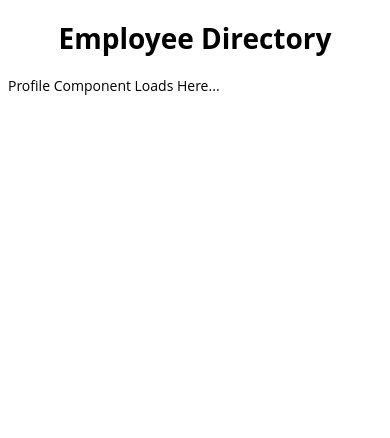
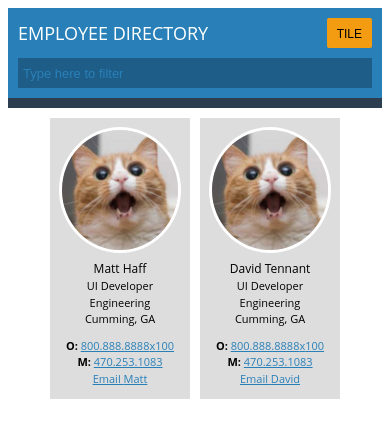
Before and after one commit to CWSites/employee-directory, a React (Create React App) app: page / in a window 390 px wide. Shown: the top 438 px of the page. Built offline with nearby package versions, Linux system fonts and the light colour scheme.

Commit message:
applying layout and styles

```diff
--- a/public/index.html
+++ b/public/index.html
@@ -8,6 +8,12 @@
 </head>
 
 <body>
+  <header>
+    <h1>Employee Directory</h1>
+    <button class="btn tile">Tile</button>
+    <button class="btn list">List</button>
+    <input type="text" class="filter" placeholder="Type here to filter" />
+  </header>
   <div id="main">
     <!-- This is where our React app will go -->
   </div>
--- a/src/components/App.js
+++ b/src/components/App.js
@@ -24,10 +24,9 @@
 
   render() {
     return(
-      <div>
-        <h1>Employee Directory</h1>
+      <section className="tiles">
         <Profile state={this.state} />
-      </div>
+      </section>
     )
   }
 }
--- a/src/components/Profile.js
+++ b/src/components/Profile.js
@@ -3,12 +3,49 @@
 class Profile extends React.Component {
 
   componentDidMount() {
-    console.log(this.props);
+    console.log('props', this.props);
   }
 
+  renderProfiles = (key) => {
+    let employee = this.props.state.employees;
+
+    return (
+      <div key={key} className="thumbnail">
+        <div className="picWrap">
+          <img src={employee[key].pic} className="primary" />
+        </div>
+        <span className="name">{employee[key].first} {employee[key].last}</span>
+        <div className="details animate-show">
+          <span className="title">{employee[key].title}</span>
+          <span className="department">{employee[key].department}</span>
+          <span className="location">{employee[key].location}</span>
+          <span className="divider"></span>
+          <span className="office">
+            <strong>O: </strong>
+            <a href="tel:{employee[key].office},{employee[key].office_ext}">
+              {employee[key].office}
+              <span className="extension">x{employee[key].office_ext}</span>
+            </a>
+          </span>
+          <span className="mobile">
+            <strong>M: </strong><a href="tel:{employee[key].mobile}">{employee[key].mobile}</a>
+          </span>
+          <span className="email">
+            <a href="mailto:{employee[key].email}">Email {employee[key].first}</a>
+          </span>
+        </div>
+      </div>
+    )
+  };
+
+
   render() {
+    let employees = (this.props.state.employees !== undefined ? this.props.state.employees : []);
+
     return(
-      <div>Profile Component Loads Here...</div>
+      <div>
+        {Object.keys(employees).map(this.renderProfiles)}
+      </div>
     )
   }
 }
--- a/src/css/style.css
+++ b/src/css/style.css
@@ -6,7 +6,6 @@
 }
 
 * {
-  -webkit-box-sizing: border-box;
   box-sizing: border-box;
 }
 
@@ -30,3 +29,208 @@
   clear: both;
   height: 0;
 }
+
+textarea, input, :focus {
+  outline-color: transparent;
+  outline-style: none;
+  outline: none; }
+
+header {
+  background: #2980b9;
+  color: white;
+  min-height: 90px;
+  padding: 0 20px;
+  border-bottom: 10px solid #2c3e50; }
+  header h1 {
+    margin: 0;
+    text-transform: uppercase;
+    font-size: 18px;
+    font-weight: normal;
+    line-height: 80px;
+    float: left; }
+  header button {
+    margin: 25px 0 0 10px;
+    text-transform: uppercase;
+    border: none;
+    background: #f39c12;
+    border-radius: 2px;
+    height: 30px;
+    padding: 5px 20px 3px;
+    float: right; }
+    header button:hover {
+      background: #e08e0b; }
+  header input {
+    height: 30px;
+    line-height: 30px;
+    margin: 25px 0 0;
+    padding: 3px 5px 2px;
+    font-size: 13px;
+    color: #2980b9;
+    width: 300px;
+    float: right;
+    border: none;
+    background: #1e5d87; }
+  header ::-webkit-input-placeholder {
+    color: #2980b9; }
+  header ::-moz-placeholder {
+    color: #2980b9; }
+  header :-ms-input-placeholder {
+    color: #2980b9; }
+
+section.tiles {
+  padding: 20px;
+  overflow: auto;
+  text-align: center; }
+  section.tiles .thumbnail {
+    width: 160px;
+    padding: 10px;
+    background: #ddd;
+    display: inline-block;
+    text-align: center;
+    margin: 0 5px 10px;
+    border: 2px solid #ddd;
+    cursor: pointer; }
+    section.tiles .thumbnail:hover, section.tiles .thumbnail:focus {
+      background: #ededed;
+      border-color: #f39c12; }
+    section.tiles .thumbnail.new {
+      background: #fad9a3; }
+    section.tiles .thumbnail.small .name {
+      font-size: 12px; }
+    section.tiles .thumbnail.smaller .name {
+      font-size: 11px; }
+    section.tiles .thumbnail .picWrap {
+      border-radius: 50%;
+      overflow: hidden;
+      width: 100%;
+      height: 140px;
+      margin: 10px auto 25px;
+      box-shadow: 0 0 0 3px white;
+      background-size: 140px;
+      background-repeat: no-repeat;
+      background-position: center center; }
+      section.tiles .thumbnail .picWrap:hover img {
+        display: none; }
+      section.tiles .thumbnail .picWrap img {
+        width: 140px;
+        min-height: 140px;
+        margin-left: -2px; }
+    section.tiles .thumbnail .details {
+      opacity: 1;
+      transition: opacity 0.4s, height 0;
+      height: auto;
+      overflow: hidden; }
+      section.tiles .thumbnail .details.ng-hide {
+        opacity: 0;
+        transition: opacity 0.4s, height 0 0.4s;
+        height: 0;
+        display: block !important; }
+    section.tiles .thumbnail span {
+      font-size: 13px;
+      line-height: 1.5em;
+      display: block; }
+      section.tiles .thumbnail span.name {
+        font-size: 14px; }
+      section.tiles .thumbnail span.title {
+        font-size: 12px; }
+      section.tiles .thumbnail span.divider {
+        height: 10px; }
+      section.tiles .thumbnail span.extension {
+        display: inline; }
+      section.tiles .thumbnail span a {
+        color: #2980b9; }
+
+section#list {
+  font-size: 14px; }
+  section#list table {
+    width: 100%;
+    border-collapse: collapse; }
+    section#list table thead tr th {
+      background: #2c3e50;
+      color: #ccc;
+      padding: 0 0 10px;
+      text-align: left;
+      cursor: pointer; }
+    section#list table td {
+      padding: 5px 0; }
+    section#list table tr:nth-child(odd) {
+      background: #ededed; }
+  section#list .picWrap {
+    border-radius: 50%;
+    overflow: hidden;
+    width: 40px;
+    height: 40px;
+    margin: 0 auto; }
+    section#list .picWrap img {
+      width: 40px; }
+
+@media (max-width: 730px) {
+  header {
+    overflow: auto;
+    padding: 10px; }
+    header h1 {
+      text-align: center;
+      line-height: 30px; }
+    header button {
+      margin-top: 0; }
+    header input {
+      margin: 10px auto 0;
+      float: none;
+      width: 100%; } }
+@media (max-width: 599px) {
+  section .thumbnail {
+    width: 200px; }
+    section .thumbnail .picWrap {
+      height: 180px; }
+      section .thumbnail .picWrap img {
+        width: 180px; }
+
+  section#list {
+    font-size: 14px; }
+    section#list table {
+      width: 100%; }
+      section#list table thead tr th {
+        background: #2c3e50;
+        color: #ccc;
+        padding: 0 5px 10px;
+        text-align: left; }
+      section#list table td {
+        padding: 5px; }
+      section#list table tr:nth-child(odd) {
+        background: #ededed; }
+      section#list table td.pic, section#list table td.title, section#list table td.email, section#list table th.pic, section#list table th.title, section#list table th.email {
+        display: none; } }
+@media (max-width: 464px) {
+  .btn.list {
+    display: none; }
+
+  header button {
+    padding: 5px 10px 3px;
+    font-size: 12px; }
+
+  section .thumbnail {
+    width: 300px; }
+    section .thumbnail .picWrap {
+      height: 280px; }
+      section .thumbnail .picWrap img {
+        width: 280px; }
+
+  section.tiles {
+    padding: 10px 0; }
+    section.tiles .thumbnail {
+      width: 140px;
+      min-height: 172px; }
+      section.tiles .thumbnail:nth-child(6) .name {
+        font-size: 10px; }
+      section.tiles .thumbnail .picWrap {
+        height: 120px;
+        margin: 0 auto 10px; }
+        section.tiles .thumbnail .picWrap img {
+          width: 120px;
+          min-height: 120px; }
+      section.tiles .thumbnail span {
+        font-size: 11px; }
+        section.tiles .thumbnail span.name {
+          font-size: 12px; }
+        section.tiles .thumbnail span.title {
+          font-size: 11px; } }
--- a/src/data/sample.js
+++ b/src/data/sample.js
@@ -14,6 +14,22 @@
     "pic": "img/cat-1.jpg",
     "hover": "img/cat-2.jpg",
     "class": ""
+  },
+  {
+    "first": "David",
+    "last": "Tennant",
+    "title": "UI Developer",
+    "department": "Engineering",
+    "start_date": "01/01/2010",
+    "type": "full-time", // full-time, part-time, contractor, intern
+    "office": "800.888.8888",
+    "office_ext": "100",
+    "mobile": "470.253.1083",
+    "email": "matt.haff@gmail.com",
+    "location": "Cumming, GA",
+    "pic": "img/cat-1.jpg",
+    "hover": "img/cat-2.jpg",
+    "class": ""
   }
 ];
 
```
Also changed, not shown: 1 other file (tests, documents, lock files or other folders).
